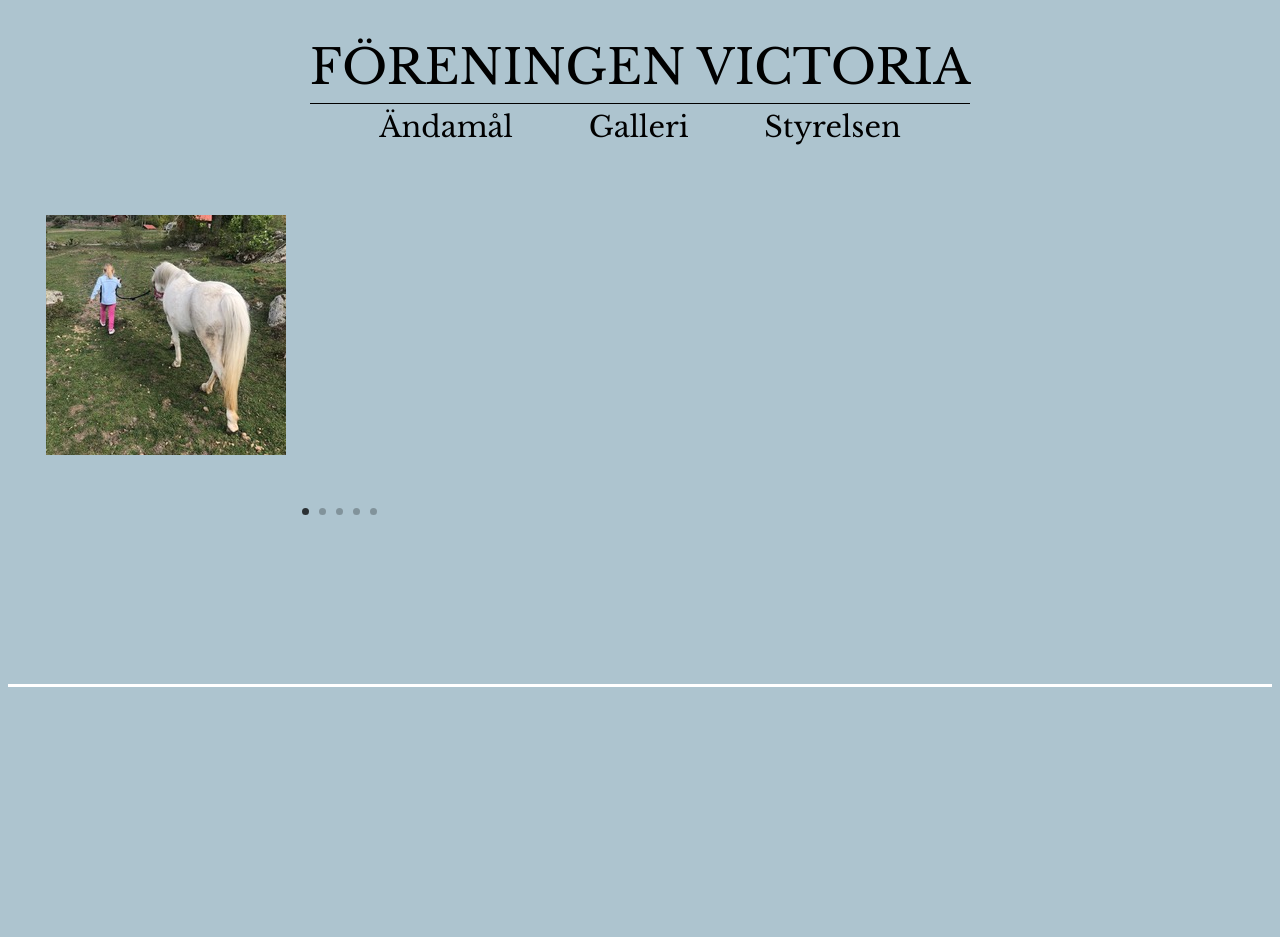
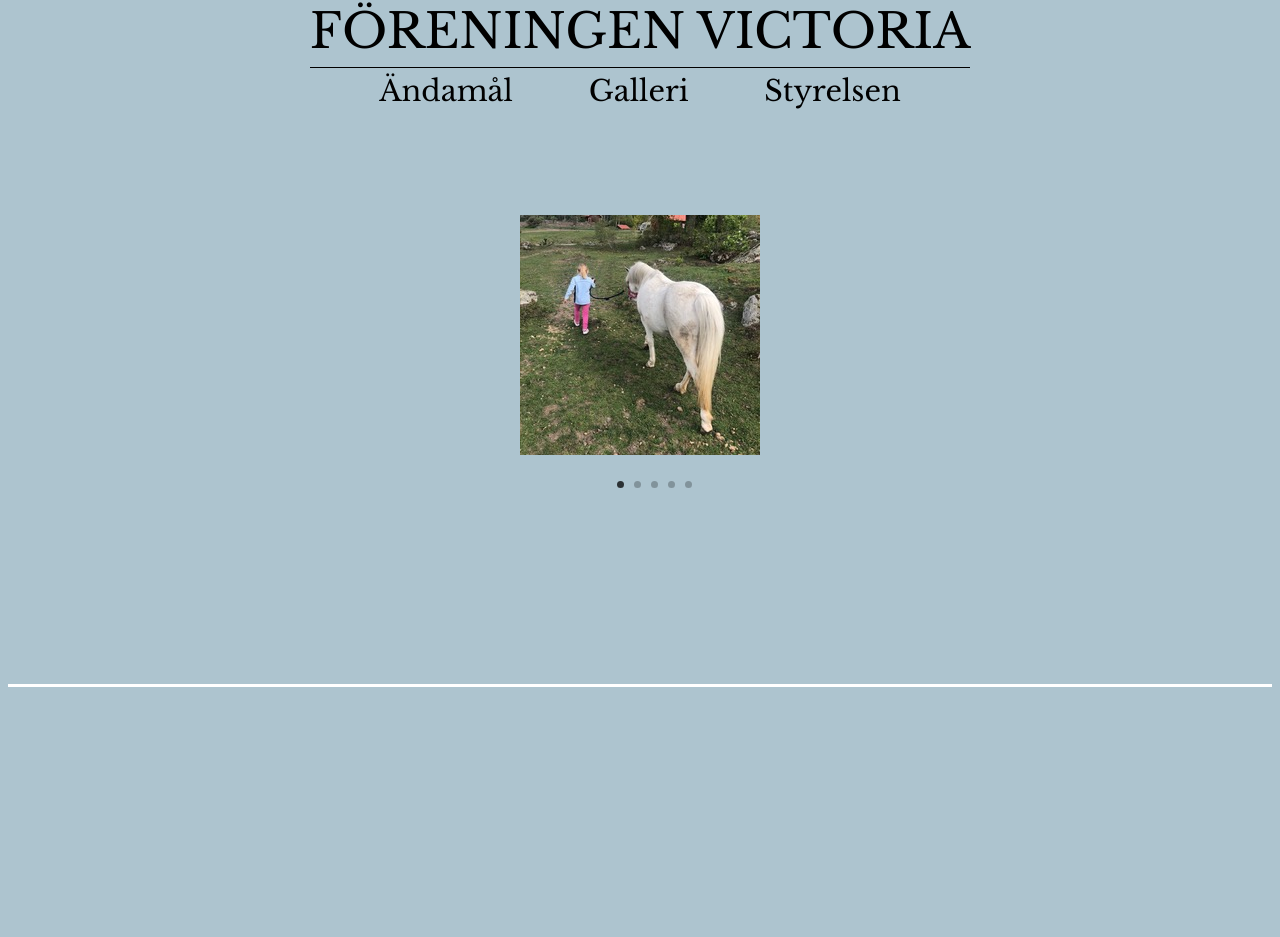
Before and after one commit to emtalen/foreningen_viktoria, a React (Create React App) app: page / in a window 1280 px wide. Shown: the part 1730-2667 px from the top of the page. Built offline with nearby package versions, Linux system fonts and the light colour scheme.

Commit message:
galleri added, boom

```diff
--- a/src/components/SlideShow.jsx
+++ b/src/components/SlideShow.jsx
@@ -43,7 +43,7 @@ const SlideShow = () => {
           return (
             <div className="each-slide" key={slide.id}>
               <div>
-                <span> <img src={slide.img} alt="" /> </span>
+                <span> <img src={slide.img} alt={slide.id} /> </span>
 
               </div>
             </div>
--- a/src/styles/galleri.css
+++ b/src/styles/galleri.css
@@ -1,24 +1,17 @@
 .slide-container {
-    width: 50%;
-  z-index: 1;
-  overflow: hidden;
+  padding: 5%;
+  width: 70%;
+  display: inline-block;
+  text-align: center;
 }
 
 .each-slide > div {
-  display: flex;
-  align-items: center;
-  justify-content: center;
-  background-size: 50%;
-  height: 300px;
-  width: 50%;
+  display: inline-block;
+  text-align: center;
 }
 
 .each-slide > span {
-  padding: 20px;
-  font-size: 45px;
-  background: #ffffff;
   text-align: center;
-  color: black;
 }
 
 .images-wrap {
```
